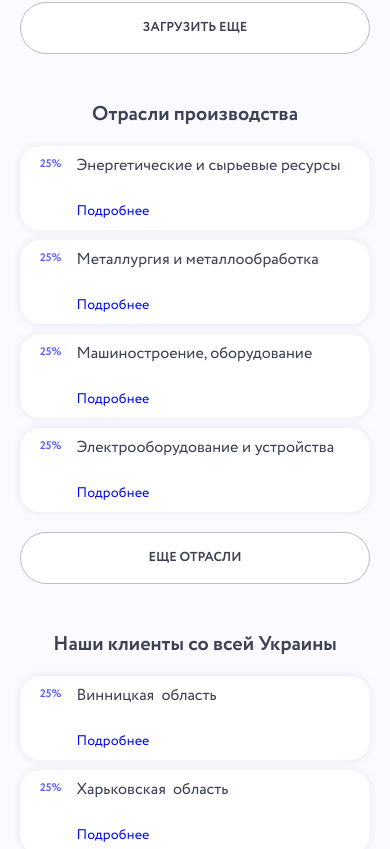
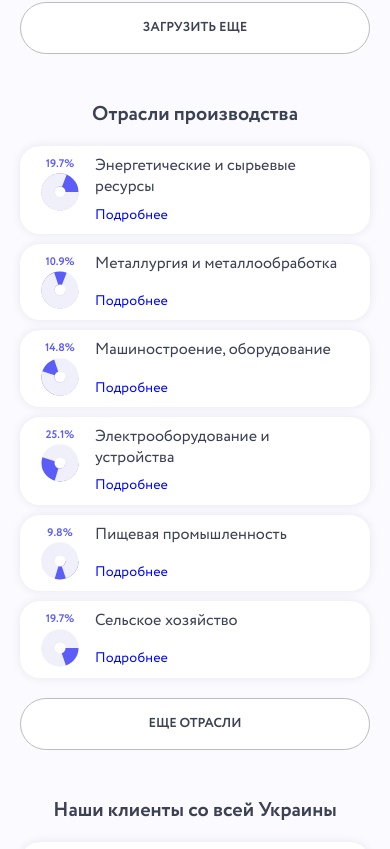
Before and after one commit to Pavlo-Tymoshchuk/UKR, a website: page clients.html in a window 390 px wide. Shown: the part 1640-2489 px from the top of the page. Drawn offline with nearby package versions, Linux system fonts and the light colour scheme.

Commit message:
28:05(19:15)

```diff
--- a/clients.html
+++ b/clients.html
@@ -241,39 +241,63 @@
                 <div id="myChartLegend" class="manufacturing__chart-list"></div>
                 <div class="manufacturing__tablet">
                     <ul class="manufacturing__list">
-                        <li class="manufacturing__item">
+                        <li class="manufacturing__item js-statistic">
                             <div class="manufacturing__statistics">
-                                <p class="number">25%</p>
+                                <p class="number js-number"></p>
+                                <svg class="pie-chart" width="40" height="40"></svg>
                             </div>
                             <div class="manufacturing__info">
-                                <h5 class="name">Энергетические и сырьевые ресурсы</h5>
+                                <h5 class="name js-name"></h5>
                                 <a href="#" class="general-more">Подробнее</a>
                             </div>
                         </li>
-                        <li class="manufacturing__item">
+                        <li class="manufacturing__item js-statistic">
                             <div class="manufacturing__statistics">
-                                <p class="number">25%</p>
+                                <p class="number js-number"></p>
+                                <svg class="pie-chart" width="40" height="40"></svg>
                             </div>
                             <div class="manufacturing__info">
-                                <h5 class="name">Металлургия и металлообработка</h5>
+                                <h5 class="name js-name"></h5>
                                 <a href="#" class="general-more">Подробнее</a>
                             </div>
                         </li>
-                        <li class="manufacturing__item">
+                        <li class="manufacturing__item js-statistic">
                             <div class="manufacturing__statistics">
-                                <p class="number">25%</p>
+                                <p class="number js-number"></p>
+                                <svg class="pie-chart" width="40" height="40"></svg>
                             </div>
                             <div class="manufacturing__info">
-                                <h5 class="name">Машиностроение, оборудование </h5>
+                                <h5 class="name js-name"></h5>
                                 <a href="#" class="general-more">Подробнее</a>
                             </div>
                         </li>
-                        <li class="manufacturing__item">
+                        <li class="manufacturing__item js-statistic">
                             <div class="manufacturing__statistics">
-                                <p class="number">25%</p>
+                                <p class="number js-number"></p>
+                                <svg class="pie-chart" width="40" height="40"></svg>
                             </div>
                             <div class="manufacturing__info">
-                                <h5 class="name">Электрооборудование и устройства</h5>
+                                <h5 class="name js-name"></h5>
+                                <a href="#" class="general-more">Подробнее</a>
+                            </div>
+                        </li>
+                        <li class="manufacturing__item js-statistic">
+                            <div class="manufacturing__statistics">
+                                <p class="number js-number"></p>
+                                <svg class="pie-chart" width="40" height="40"></svg>
+                            </div>
+                            <div class="manufacturing__info">
+                                <h5 class="name js-name"></h5>
+                                <a href="#" class="general-more">Подробнее</a>
+                            </div>
+                        </li>
+                        <li class="manufacturing__item js-statistic">
+                            <div class="manufacturing__statistics">
+                                <p class="number js-number">25%</p>
+                                <svg class="pie-chart" width="40" height="40"></svg>
+                            </div>
+                            <div class="manufacturing__info">
+                                <h5 class="name js-name"></h5>
                                 <a href="#" class="general-more">Подробнее</a>
                             </div>
                         </li>
--- a/js/diagram.js
+++ b/js/diagram.js
@@ -149,3 +149,98 @@ legendItems.forEach(function(item,index){
         secondContainerItems.append(item);
     }
 });
+
+// Create tablet version
+
+var data = [
+  {
+   "name": "Энергетические и сырьевые ресурсы",
+   "color": "red",
+    "value": 180
+  }, {
+   "name": "Металлургия и металлообработка",
+   "color": "",
+    "value": 100
+  }, {
+   "name": "Машиностроение, оборудование",
+   "color": "green",
+    "value": 135
+  }, {
+   "name": "Электрооборудование и устройства",
+   "color": "pink",
+    "value": 230
+  }, {
+   "name": "Пищевая промышленность",
+   "color": "blue",
+    "value": 90
+  }, {
+   "name": "Сельское хозяйство",
+   "color": "red",
+    "value": 180
+  }
+];
+
+
+// Setup global variables
+var svg = document.querySelectorAll('.pie-chart'),
+    list = document.getElementById('pie-values'),
+    totalValue = 0,
+    radius = 12,
+    circleLength = Math.PI * (radius * 2), // Circumference = PI * Diameter
+    spaceLeft = circleLength;
+
+// Get total value of all data.
+for (var i = 0; i < data.length; i++) {
+  totalValue += data[i].value;
+}
+
+let statisticsItem = document.querySelectorAll('.js-statistic');
+
+statisticsItem.forEach((item,index) => {
+    let persent = item.querySelector('.js-number');
+    let name = item.querySelector('.js-name');
+
+    valuePct = parseFloat((data[index].value / totalValue) * 100).toFixed(1);
+
+    name.innerHTML = data[index].name;
+    persent.innerHTML = valuePct + "%";
+
+
+});
+
+console.log(totalValue);
+
+// Loop trough data to create pie
+svg.forEach(function(item,index){
+    var spaceLeft = circleLength;
+    item.setAttribute("data-name", data[index].name);
+    for (var c = 0; c < data.length; c++) {
+
+        // Create circle
+        var circle = document.createElementNS("http://www.w3.org/2000/svg", "circle");
+
+        // Set attributes (self explanatory)
+        circle.setAttribute("class", "pie-chart-value");
+        circle.setAttribute("cx", 20);
+        circle.setAttribute("cy", 20);
+        circle.setAttribute("r", radius);
+        circle.setAttribute("data-name", data[c].name);
+
+        // Set dash on circle
+        circle.style.strokeDasharray = (spaceLeft) + " " + circleLength;
+
+        // Set Stroke color
+        // circle.style.stroke = data[c].color;
+
+        // Append circle to svg.
+
+        item.appendChild(circle);
+
+        // Subtract current value from spaceLeft
+        spaceLeft -= (data[c].value / totalValue) * circleLength;
+    }
+    let getAttribute = item.getAttribute('data-name');
+    // let activeItem = document.querySelector(`pie-chart-value[data-name="${getAttribute}"]`);
+    document.querySelector(`.pie-chart[data-name="${getAttribute}"] .pie-chart-value[data-name="${getAttribute}"]`).classList.add('active');
+    // console.log(activeItem);
+});
--- a/less/_main-block-media.less
+++ b/less/_main-block-media.less
@@ -778,7 +778,24 @@
         padding: 10px 20px;
     }
 
+    .pie-chart {
+        fill: none;
+        stroke-width:13;
+        stroke: #F0F0FA;
+    }
+
+    .pie-chart-value {
+        overflow: hidden;
+
+        &.active {
+            stroke: #5C5DF7;
+        }
+    }
+
     .manufacturing__statistics {
+        display: flex;
+        flex-direction: column;
+        align-items: center;
         margin-right: 15px;
         max-width: 45px;
         color: #5C5DF7;
@@ -788,15 +805,19 @@
     }
 
     .manufacturing__info {
+        display: flex;
+        flex-direction: column;
+
         .name {
             font-size: 16px;
             line-height: 130%;
             font-weight: 400;
+            margin-bottom: auto;
         }
 
         .general-more {
             display: block;
-            margin-top: 25px;
+            margin-top: 8px;
             text-transform: initial;
             font-size: 14px;
             line-height: 130%;
```
Also changed, not shown: css/main.css.
